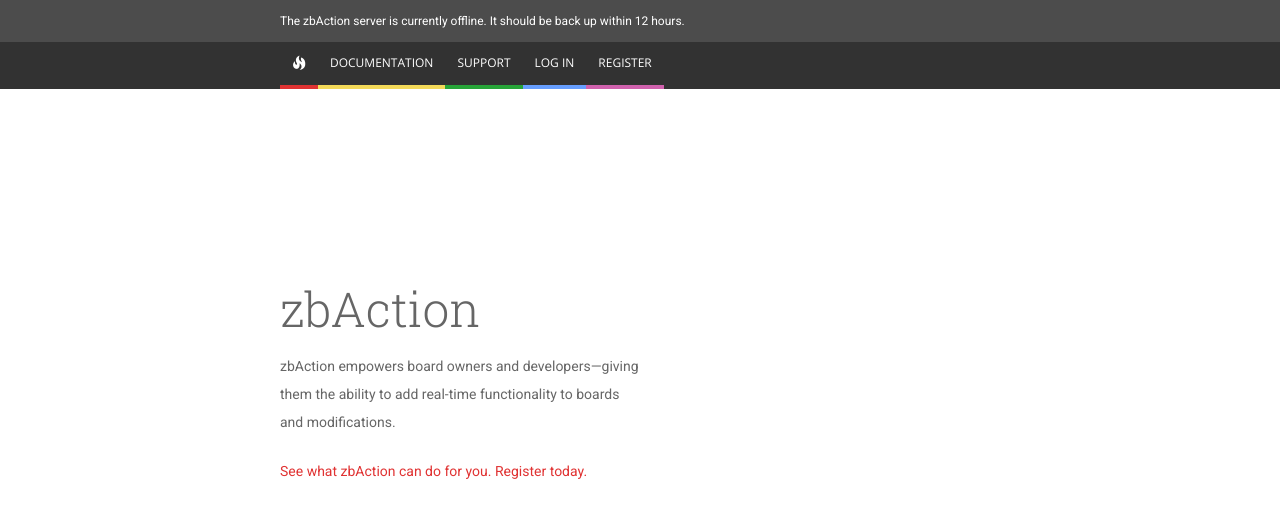
After one commit to zbAction/zbAction, a Python web app: template templates/home.html in a window 1280 px wide. The commit adds this page. Shown: the top 526 px of the page. Run offline with Jinja, Linux system fonts and the light colour scheme; the template is opened without the code that fills it, so the values that code supplies are empty.

Commit message:
home page

```diff
--- a/modules/routes.py
+++ b/modules/routes.py
@@ -41,7 +41,7 @@ def support():
 
 @app.route('/index')
 def index():
-    abort(404)
+    return render_template('home.html')
 
 @app.route('/zb.action.min.js')
 @cache.cached(timeout=60 * 10)
--- /dev/null
+++ b/static/css/home.scss
@@ -0,0 +1,13 @@
+#home {
+    #splash {
+    	padding-top: 20vh;
+
+        h1 {
+            font-size: 48px;
+        }
+
+        p {
+            max-width: 50%;
+        }
+    }
+}
--- a/static/css/zba.scss
+++ b/static/css/zba.scss
@@ -15,10 +15,19 @@ html, body {
 	font-size: $standard_font_size;
 }
 
+h1 {
+	font-size: 32px;
+	font-family: Roboto Slab;
+	font-weight: 300;
+}
+
+h2, h3, h4 {
+	font-weight: 500;
+}
+
 h2, h3 {
 	border-bottom: 1px solid #ccc;
 	color: #888;
-	font-weight: 500;
 	padding-bottom: $standard_font_size / 2;
 }
 
@@ -96,8 +105,8 @@ main {
 }
 
 .status {
-	min-height: 20vw;
-	padding-top: 5vw;
+	min-height: 20vh;
+	padding-top: 20vh;
 	position: relative;
 	text-align: center;
 
@@ -136,3 +145,4 @@ main {
 @import 'slides';
 @import 'manager';
 @import 'docs';
+@import 'home';
--- /dev/null
+++ b/templates/home.html
@@ -0,0 +1,39 @@
+{% import '_forms.html' as forms %}
+
+<!DOCTYPE html>
+<html>
+	<head>
+		<title>{% block title %}zbAction{% endblock %}</title>
+		<link href='http://fonts.googleapis.com/css?family=Open+Sans:400,300,700|Roboto+Slab:400,100,300,700|Roboto:400,500|Source+Code+Pro:400,700,500' rel='stylesheet' type='text/css'>
+		<link href="{{ url_for('static', filename='css/glyphicon.css') }}" rel="stylesheet" />
+		<link href="{{ url_for('static', filename='css/github-gist.css') }}" rel="stylesheet" />
+		<link href="{{ url_for('static', filename='css/zba.css') }}" rel="stylesheet" />
+	</head>
+	<body>
+		{% if not server_online %}
+		<aside id="server-offline">
+			<div class="wrapper">
+				<p>
+					<span></span>The zbAction server is currently offline. It should be back up within 12 hours.
+				</p>
+			</div>
+		</aside>
+		{% endif %}
+		{% include '_header.html' %}
+		<main id="home">
+            <section id="splash">
+                <div class="wrapper">
+                    <header>
+                        <h1>zbAction</h1>
+                    </header>
+                    <p>
+                        zbAction empowers board owners and developers&mdash;giving them the ability to add real-time functionality to boards and modifications.
+                    </p>
+                    <p>
+                        <a href="{{ url_for('meta.register') }}">See what zbAction can do for you. Register today.</a>
+                    </p>
+                </div>
+            </section>
+        </main>
+	</body>
+</html>
```
Also changed, not shown: static/css/zba.css.
